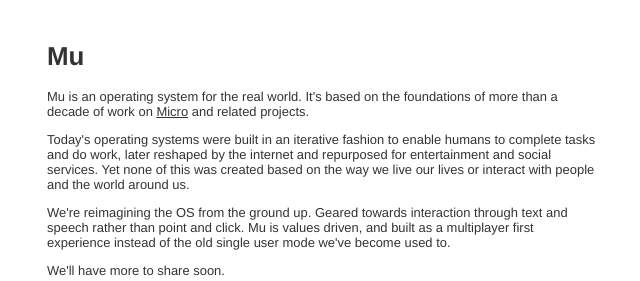
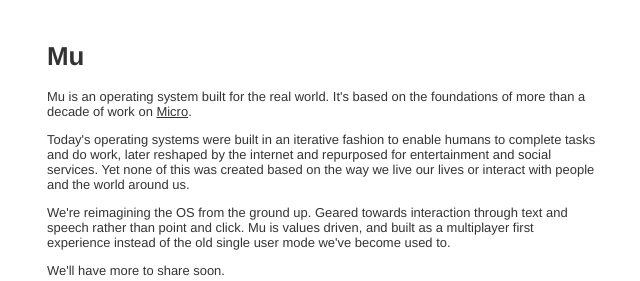
Before and after one commit to muxyz/website, a Jekyll site: the page index.html, which Jekyll copies as it is, in a window 1280 px wide. Shown: the top 281 px of the page, without its empty margins (113-753 px from the left). Built offline with Jekyll 4.4.1, drawn with Linux system fonts in a browser that asks for light colours.

Commit message:
Update index.html

```diff
--- a/index.html
+++ b/index.html
@@ -43,8 +43,8 @@
 -->
       </h1>
       <div id="blurb">
-      <p>Mu is an operating system for the real world. It's based on the foundations of more than a decade of work on
-      <a href="/micro">Micro</a> and related projects.
+      <p>Mu is an operating system built for the real world. It's based on the foundations of more than a decade of work on
+      <a href="/micro">Micro</a>.
       </p>
 
       <p>Today's operating systems were built in an iterative fashion to enable humans to complete tasks and
```
